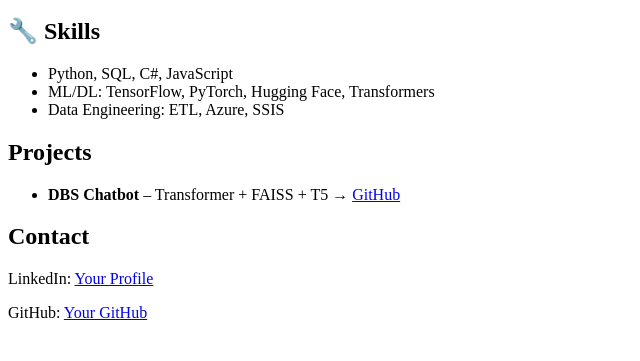
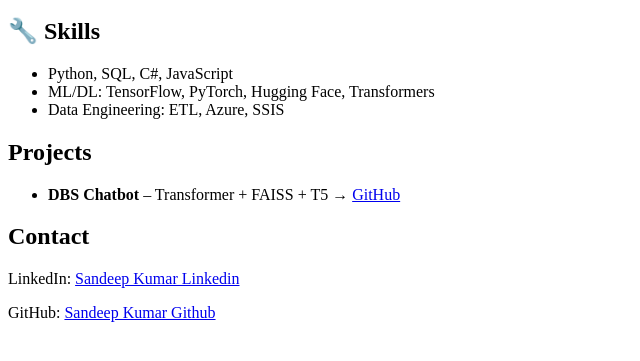
Before and after one commit to sandeepkumar-84/portfolio-site, a plain HTML site: page index.html in a window 1280 px wide. Shown: the part 101-462 px from the top of the page, without its empty margins (0-640 px from the left). Drawn offline with Linux system fonts and the light colour scheme.

Commit message:
Update index.html

```diff
--- a/index.html
+++ b/index.html
@@ -20,7 +20,7 @@
   </ul>
 
   <h2>Contact</h2>
-  <p>LinkedIn: <a href="www.linkedin.com/in/sandeepkumar84">Your Profile</a></p>
-  <p>GitHub: <a href="https://sandeepkumar-84.github.io/">Your GitHub</a></p>
+  <p>LinkedIn: <a href="www.linkedin.com/in/sandeepkumar84">Sandeep Kumar Linkedin</a></p>
+  <p>GitHub: <a href="https://github.com/sandeepkumar-84">Sandeep Kumar Github</a></p>
 </body>
 </html>
```
